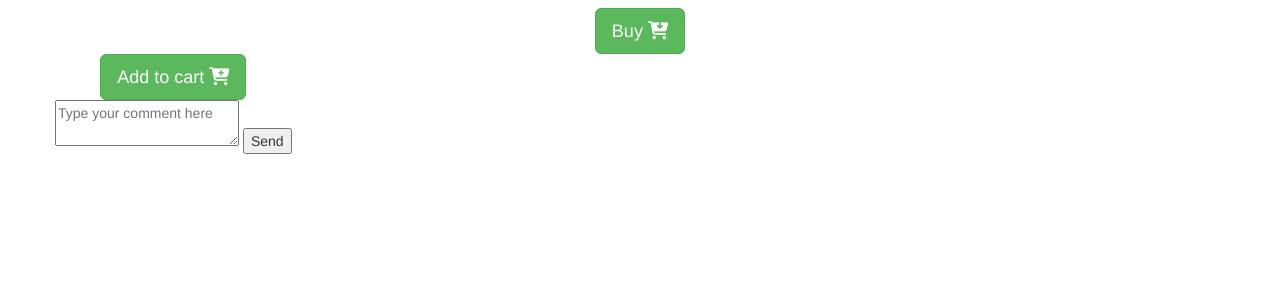
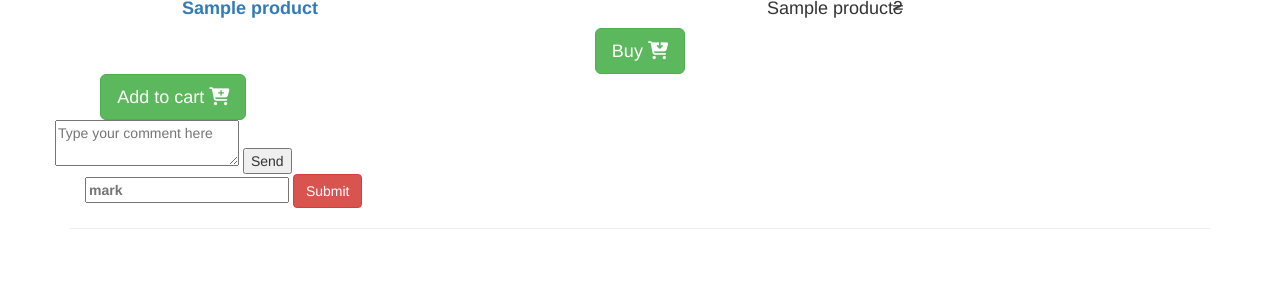
Before and after one commit to denyszamiatin/ma_shop, a Python web app: template templates/product.html in a window 1280 px wide. Shown: the part 519-800 px from the top of the page. Run offline with Jinja, Linux system fonts and the light colour scheme; the template is opened without the code that fills it: most values are stand-ins (such as "Sample title", 1, 10 or a date in 2020); one stand-in notice (Sample message) is shown; some libraries are stand-ins or nearby versions.

Commit message:
task #35

```diff
--- a/templates/product.html
+++ b/templates/product.html
@@ -4,16 +4,39 @@
 <meta name="viewport" content="width=device-width, initial-scale=1.0">
 <script src='https://kit.fontawesome.com/a076d05399.js'></script>
 <div class="container">
+
+    {% with messages = get_flashed_messages() %}
+    {% if messages%}
+    {% for message in messages %}
+    {% if message == "Your mark has been added successfully" %}
+    <div class="container">
+        <span class="badge badge-pill badge-success">{{message}}</span>
+    </div>
+    {% elif message == "Mark should be between 1 and 5"%}
+    <div class="container">
+        <span class="badge badge-pill badge-danger">{{message}}</span>
+    </div>
+    {%else%}
+    <div class="container">
+        <span class="badge badge-pill badge-primary">{{message}}</span>
+    </div>
+    {% endif %}
+    {% endfor %}
+    {% endif %}
+    {% endwith %}
+
     {% for product in products %}
     <div class="row mt-3">
         <div class="col-sm-auto text-center">
             <h5 style="margin-top:20px;">{{product[0]}}</h5>
         </div>
         <div class="col-sm text-center">
-                    <img class="img-responsive" src={{product[3]}} alt="{{product[1]}}" width="120" height="70">
+            <img class="img-responsive" src={{product[3]}} alt="{{product[1]}}" width="120" height="70">
         </div>
         <div class="col-6 col-md-4 text-center">
-            <h4 style="margin-top:20px;"><a style="text-decoration: none;" href="/product/product_description/{{product[0]}}"><strong>{{product[1]}}</strong></a></h4>
+            <h4 style="margin-top:20px;"><a style="text-decoration: none;"
+                                            href="/product/product_description/{{product[0]}}"><strong>{{product[1]}}</strong></a>
+            </h4>
         </div>
         <div class="col-sm text-center">
             <h4 style="margin-top:20px;">{{product[2]}}₴</h4>
@@ -23,22 +46,37 @@
         </div>
         <div class="col-sm text-center" style="n-top:10px;display: inline-block">
             <div>
-            <form action="/cart" method="get">
-                <button type="submit" class="btn btn-success btn-lg">Add to cart <i class='fas fa-cart-plus'></i></button>
-            </form>
+                <form action="/cart" method="get">
+                    <button type="submit" class="btn btn-success btn-lg">Add to cart <i class='fas fa-cart-plus'></i>
+                    </button>
+                </form>
             </div>
             <div>
                 <form action="" method="POST">
-                    <textarea name="comment" rows="2" value = "{{ comment }}" placeholder="Type your comment here"></textarea>
+                    <textarea name="comment" rows="2" value="{{ comment }}"
+                              placeholder="Type your comment here"></textarea>
                     <input type="hidden" name="product_id" value={{product[4]}}>
                     <input type="submit" name="submit_comment" value="Send">
                 </form>
             </div>
         </div>
+    </div>
+    <!--MARKS-->
+    <div class="container">
+        <div class="btn-group">
+            <form method="post" action="{{ url_for('set_product_mark', product_id=product[0]) }}">
+                <label>
+                    <input name="mark" type="text" min="1" max="5" maxlength="25" placeholder="mark">
+                </label>
+                <button type="submit" class="btn btn-danger">Submit</button>
+            </form>
         </div>
-        <div class="col-6 text-center" style="margin-top:10px;">
+    </div>
+    <!--END MARKS-->
+    <div class="col-6 text-center" style="margin-top:10px;">
 
     </div>
+    <hr>
     {% endfor %}
 </div>
 
```
Also changed, not shown: app.py (+18 -0 lines).
